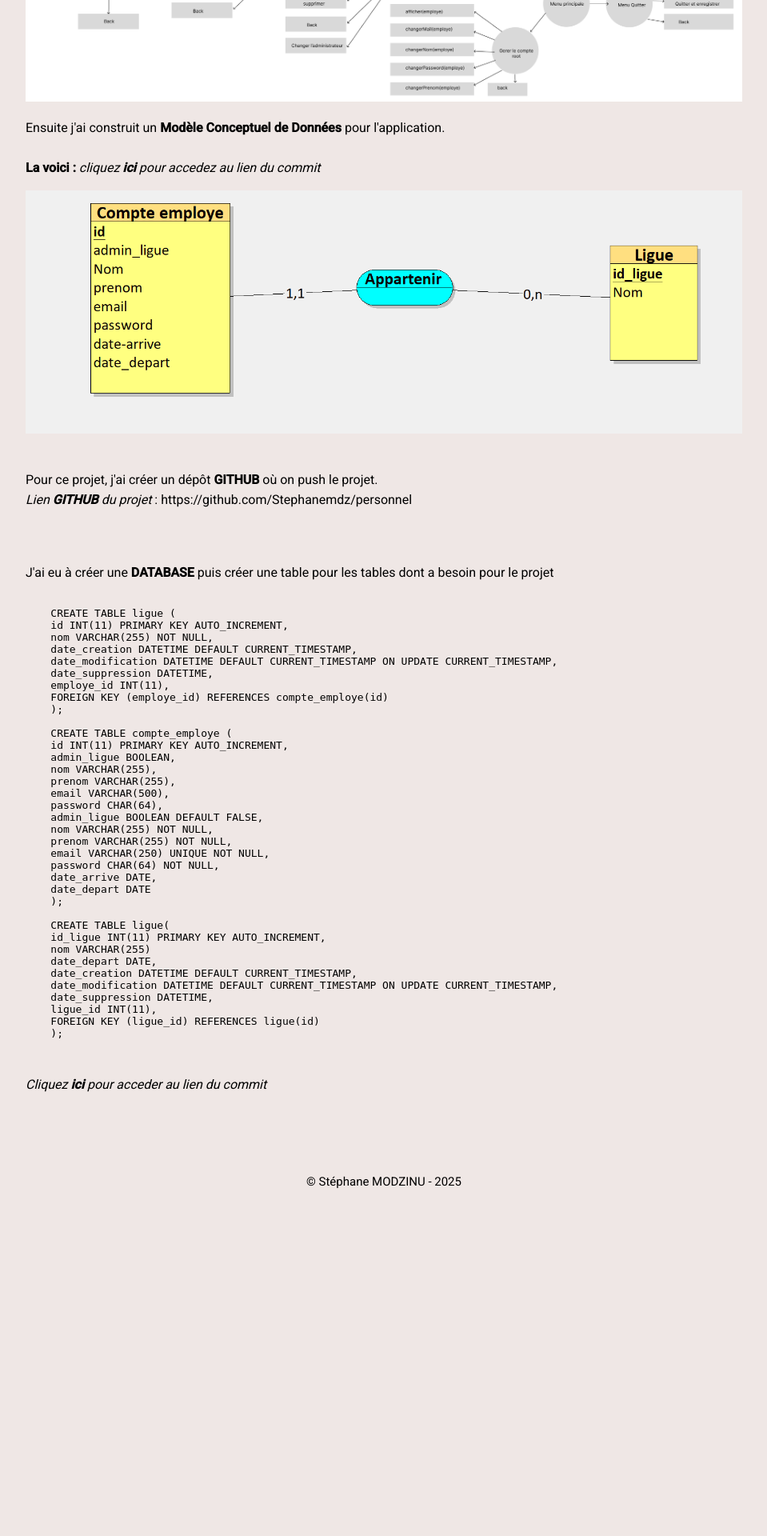
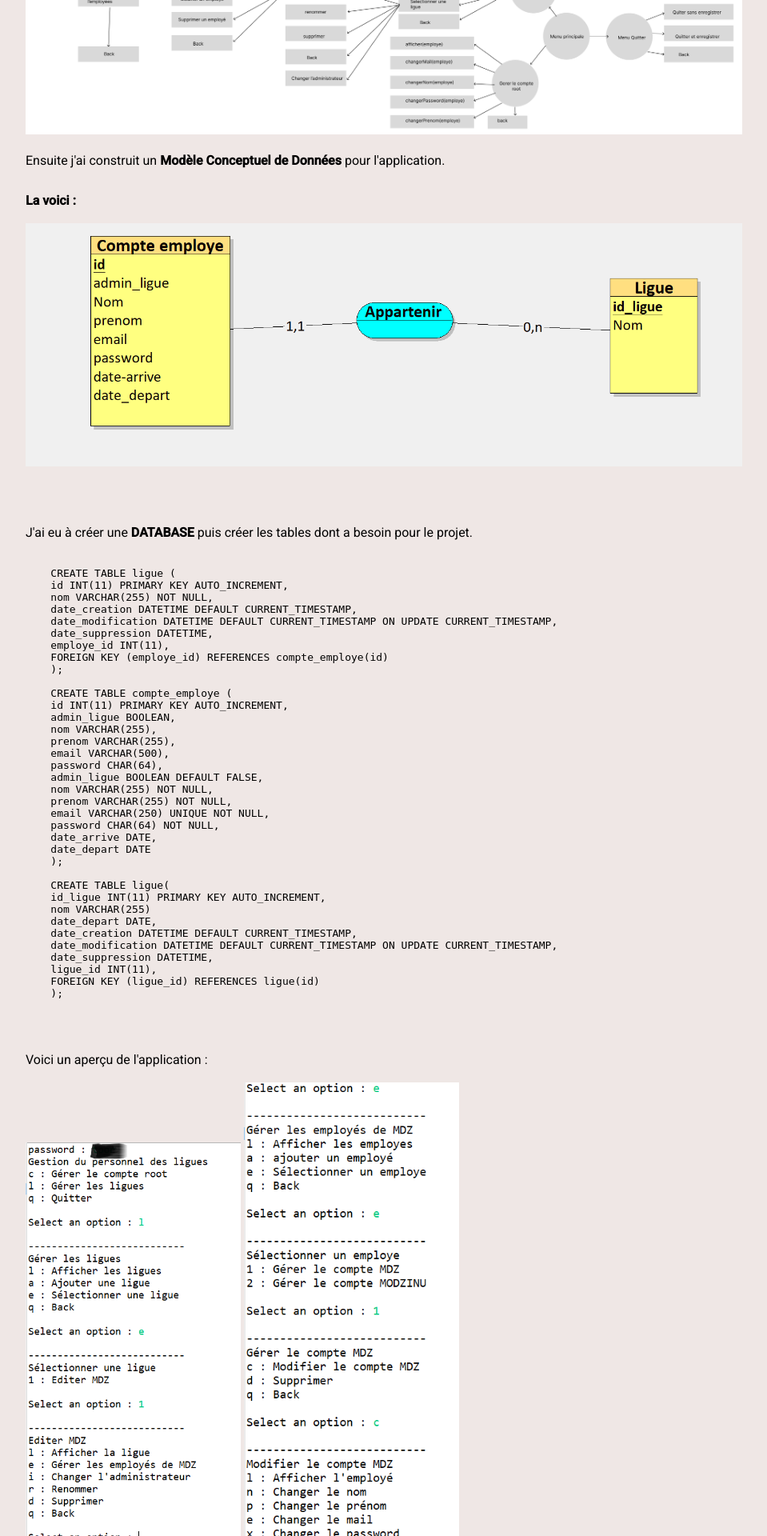
Before and after one commit to Stephanemdz/portfolio_mdz, a PHP site: page /projet_java_app.html in a window 1280 px wide. Shown: the part 800-2720 px from the top of the page at 80% size, without its empty margins (160-1119 px from the left). Before the commit the page ends 2285 px from the top, so only its background shows below. Run offline with PHP 8.4, Linux system fonts and the light colour scheme.

Commit message:
ajout img capture of app

```diff
--- a/CSS/style.css
+++ b/CSS/style.css
@@ -122,6 +122,9 @@ footer p {
 .java img{
   width: 100%;
 }
+.imgapp img{
+  width: 30%;
+}
 
 
 @media screen and (max-width: 880px) {
--- a/projet_java_app.html
+++ b/projet_java_app.html
@@ -33,6 +33,9 @@
       <h2>
         Bienvenue dans mon laboratoire secret : JAVA
       </h2>
+      <h3>
+        Ici le lien <strong>GITHUB</strong> du projet : <a href="https://github.com/Stephanemdz/personnel" target="_blank">https://github.com/Stephanemdz/personnel</a>
+      </h3>
       <section class="java">
         <p>
           Au cours de ma seconde année de BTS SIO option SLAM, une problèmatique m'a été posé : créer une application
@@ -42,25 +45,19 @@
           <br>
           Dans un premier temps j'ai eu a créer un arbre heuristique me permettant de voir comment j'allais structurer
           cette application. <br><br>
-          <Strong>Voici mon l'arbre heuristique de cette application : </Strong> <em>cliquez <a href="https://github.com/Stephanemdz/personnel/commit/c744f96f445e382ff2975360753f76f68c707232" target="_blank"><strong>ici</strong></a> pour acceder au lien du commit.</em><br><br>
+          <Strong>Voici mon l'arbre heuristique de cette application : </Strong> <br><br>
         </p>
         <img src="asset/arbre_heuristique.png" alt="arbre_heuristique">
         <p>
           Ensuite j'ai construit un <strong>Modèle Conceptuel de Données</strong> pour l'application.
           <br><br>
-          <strong>La voici : </strong> <em>cliquez <strong><a href="https://github.com/Stephanemdz/personnel/blob/master/MCD%20JAVA.jpg" target="_blank">ici</a></strong> pour accedez au lien du commit</em>
+          <strong>La voici : </strong>
         </p>
         <img src="asset/mcd_java.png" alt="mcd_java">
         <p>
           <br>
-          Pour ce projet, j'ai créer un dépôt <strong>GITHUB</strong> où on push le projet. <br>
-          <em>Lien <strong>GITHUB</strong> du projet</em> : <a href="https://github.com/Stephanemdz/personnel" target="_blank">https://github.com/Stephanemdz/personnel</a>
-
-        </p>
-        <p>
           <br>
-          <br>
-          J'ai eu à créer une <strong>DATABASE</strong> puis créer une table pour les tables dont a besoin pour le projet
+          J'ai eu à créer une <strong>DATABASE</strong> puis créer les tables dont a besoin pour le projet.
           <br>
           <pre><code class="language-MySql">
     CREATE TABLE ligue (
@@ -101,7 +98,13 @@
     );
             </code></pre>
             <br>
-            <em>Cliquez <a href="https://github.com/Stephanemdz/personnel/commit/984d828f818ddf9968e9de9763aae37d397a6be7" target="_blank"><strong>ici</strong></a> pour acceder au lien du commit</em>
+        </p>
+        <p>
+          Voici un aperçu de l'application : <br>
+          <div class="imgapp">
+            <img src="asset/1.png" alt="img1">
+            <img src="asset/2.png" alt="img2">
+          </div>
         </p>
       </section>
     </main>
```
Also changed, not shown: asset/1.png (added), asset/2.png (added).
